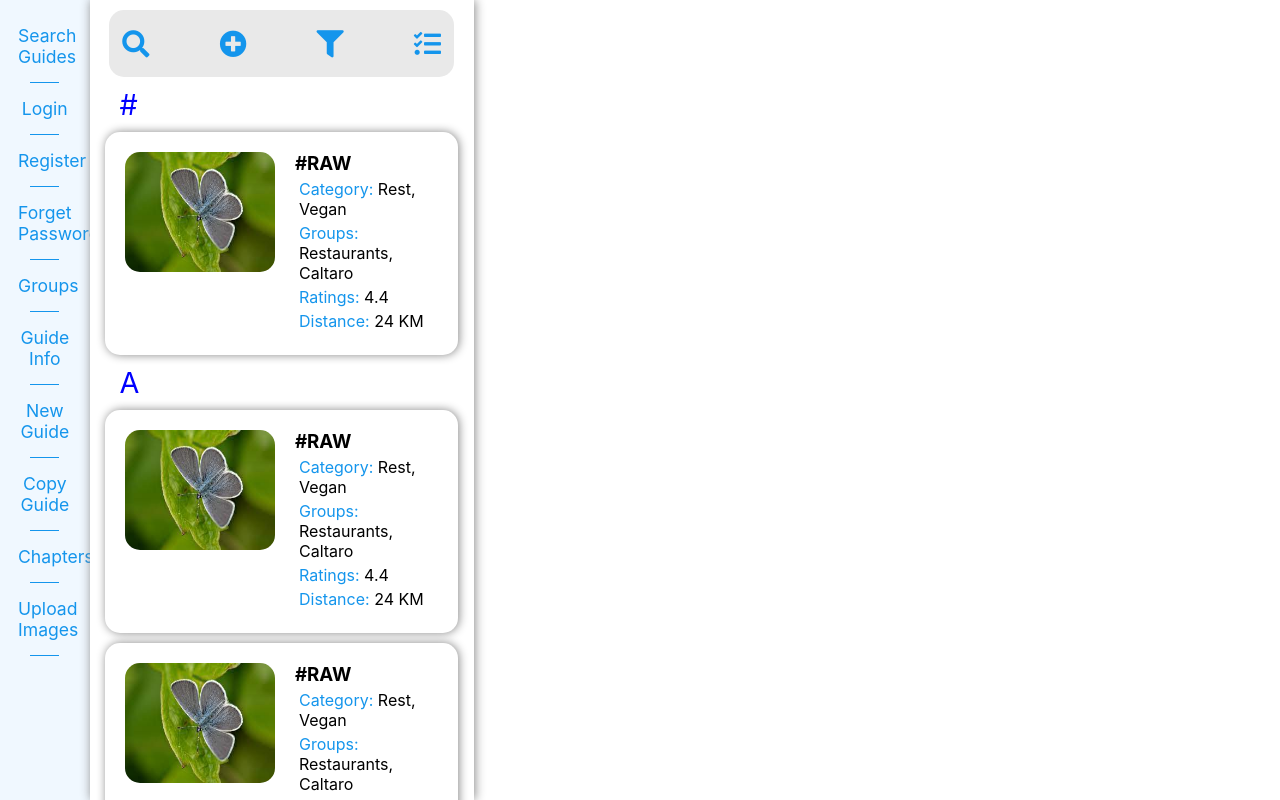
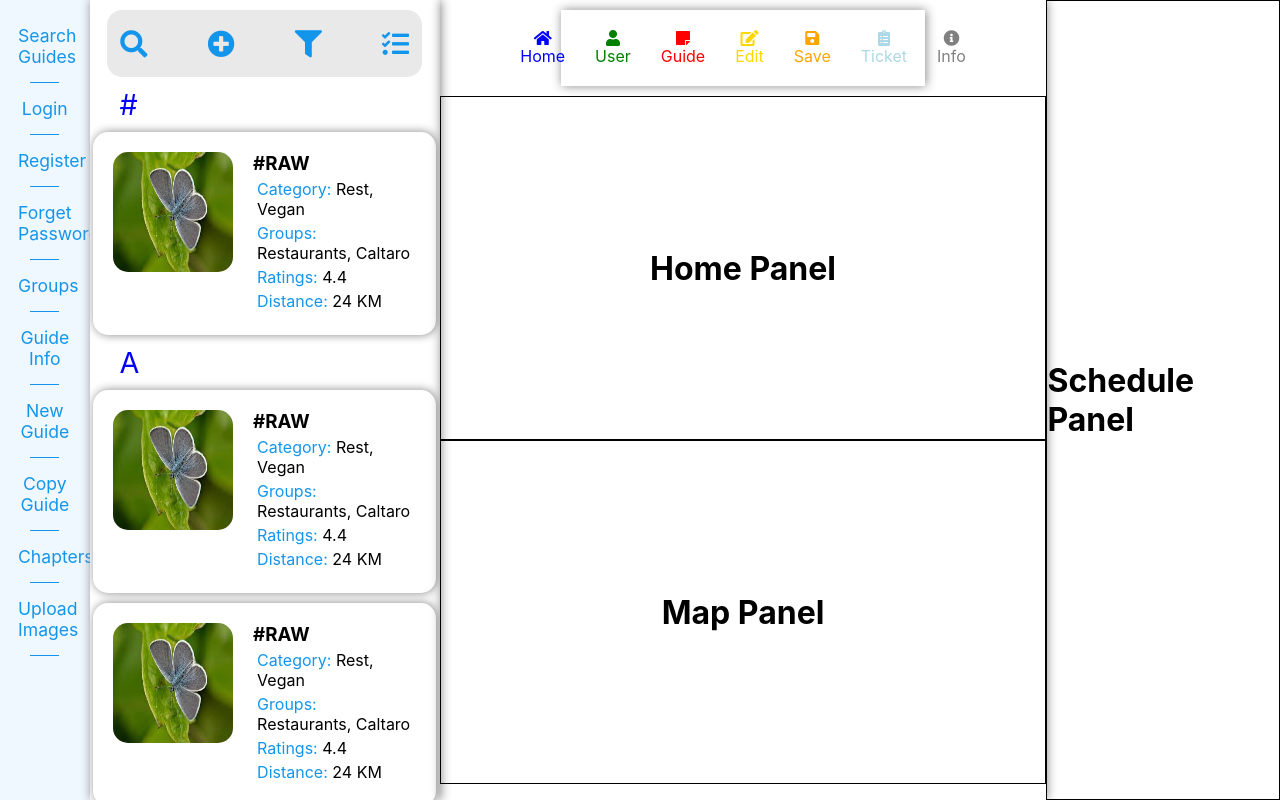
Before and after one commit to faisalur-rehman/redux-screen, a React (Create React App) app: page / in a window 1280 px wide. Built offline with nearby package versions, Linux system fonts and the light colour scheme.

Commit message:
Added home and schdule section

```diff
--- a/src/App.js
+++ b/src/App.js
@@ -2,12 +2,17 @@ import React from "react";
 import "./App.css";
 import VerticalSidebar from "./components/VerticalSidebar/VerticalSidebar";
 import Places from "./components/Places/Places";
+import Home from "./components/HomePanel/Home/Home";
 
 function App() {
   return (
     <div className="app">
       <VerticalSidebar />
       <Places />
+      <Home />
+      <div className="schedule-panel">
+        <h1>Schedule Panel</h1>
+      </div>
     </div>
   );
 }
--- /dev/null
+++ b/src/components/HomePanel/Home/Home.css
@@ -0,0 +1,17 @@
+.home {
+  width: 52%;
+  box-shadow: 1px 0px 10px #888888;
+}
+.home-panel,
+.map-panel,
+.schedule-panel {
+  height: 43vh;
+  border: 1px solid black;
+  display: flex;
+  justify-content: center;
+  align-items: center;
+}
+.schedule-panel {
+  height: auto;
+  width: 20%;
+}
--- /dev/null
+++ b/src/components/HomePanel/Home/Home.js
@@ -0,0 +1,19 @@
+import React from "react";
+import HomeHeader from "../HomeHeader/HomeHeader";
+import "./Home.css";
+
+const Home = () => {
+  return (
+    <div className="home">
+      <HomeHeader />
+      <div className="home-panel">
+        <h1>Home Panel</h1>
+      </div>
+      <div className="map-panel">
+        <h1>Map Panel</h1>
+      </div>
+    </div>
+  );
+};
+
+export default Home;
--- /dev/null
+++ b/src/components/HomePanel/HomeHeader/HomeHeader.css
@@ -0,0 +1,15 @@
+.home-header {
+  display: flex;
+  justify-content: center;
+  align-items: center;
+  width: 60%;
+  margin: 10px auto;
+  padding: 10px;
+  box-shadow: 1px 0px 10px #888888;
+}
+.home-header div {
+  margin: 10px 15px;
+  display: flex;
+  flex-direction: column;
+  align-items: center;
+}
--- /dev/null
+++ b/src/components/HomePanel/HomeHeader/HomeHeader.js
@@ -0,0 +1,60 @@
+import React from "react";
+import "./HomeHeader.css";
+
+const HomeHeader = () => {
+  return (
+    <div className="home-header">
+      <div
+        className="home-nav-item"
+        style={{ color: "blue", verticalAlign: "middle" }}
+      >
+        <i class="fas fa-home"></i>
+        <p>Home</p>
+      </div>
+      <div
+        className="home-nav-item"
+        style={{ color: "green", verticalAlign: "middle" }}
+      >
+        <i class="fas fa-user"></i>
+        <p>User</p>
+      </div>
+      <div
+        className="home-nav-item"
+        style={{ color: "red", verticalAlign: "middle" }}
+      >
+        <i class="fas fa-sticky-note"></i>
+        <p>Guide</p>
+      </div>
+      <div
+        className="home-nav-item"
+        style={{ color: "#FCD702", verticalAlign: "middle" }}
+      >
+        <i class="fas fa-edit"></i>
+        <p>Edit</p>
+      </div>
+      <div
+        className="home-nav-item"
+        style={{ color: "orange", verticalAlign: "middle" }}
+      >
+        <i class="fas fa-save"></i>
+        <p>Save</p>
+      </div>
+      <div
+        className="home-nav-item"
+        style={{ color: "lightblue", verticalAlign: "middle" }}
+      >
+        <i class="fas fa-clipboard-list"></i>
+        <p>Ticket</p>
+      </div>
+      <div
+        className="home-nav-item"
+        style={{ color: "gray", verticalAlign: "middle" }}
+      >
+        <i class="fas fa-info-circle"></i>
+        <p>Info</p>
+      </div>
+    </div>
+  );
+};
+
+export default HomeHeader;
--- a/src/components/Places/PlaceCard/PlaceCard.css
+++ b/src/components/Places/PlaceCard/PlaceCard.css
@@ -2,7 +2,7 @@
   display: flex;
   padding: 10px;
   box-shadow: 1px 0px 10px #888888;
-  width: 92%;
+  width: 98%;
   margin: 10px auto;
   border-radius: 15px;
 }
@@ -13,7 +13,7 @@
   color: #1495ec;
 }
 .place-card img {
-  width: 150px;
+  width: 120px;
   height: 120px;
   border-radius: 15px;
 }
--- a/src/components/Places/Places.css
+++ b/src/components/Places/Places.css
@@ -10,3 +10,23 @@
   font-size: 1.8rem;
   color: blue;
 }
+::-webkit-scrollbar {
+  width: 10px;
+}
+
+/* Track */
+::-webkit-scrollbar-track {
+  box-shadow: inset 0 0 5px grey;
+  border-radius: 10px;
+}
+
+/* Handle */
+::-webkit-scrollbar-thumb {
+  background: rgb(155, 155, 155);
+  border-radius: 10px;
+}
+
+/* Handle on hover */
+::-webkit-scrollbar-thumb:hover {
+  background: lightblue;
+}
--- a/src/components/Places/Places.js
+++ b/src/components/Places/Places.js
@@ -1,7 +1,7 @@
 import React from "react";
 import "./Places.css";
 import PlaceCard from "./PlaceCard/PlaceCard";
-import PlacesHeader from "./PlacesHeader";
+import PlacesHeader from "../PlacesHeader/PlacesHeader";
 import img from "../../assets/images/img1.jpg";
 const Places = () => {
   return (
--- a/src/components/Places/PlacesHeader.css
+++ b/src/components/PlacesHeader/PlacesHeader.css
@@ -10,6 +10,6 @@
 .places-header i {
   display: block;
   color: #1495ec;
-  margin: 20px 35px;
+  margin: 20px 30px;
   font-size: 1.7rem;
 }
```
Also changed, not shown: src/components/PlacesHeader/PlacesHeader.js (renamed from src/components/Places/PlacesHeader.js).
